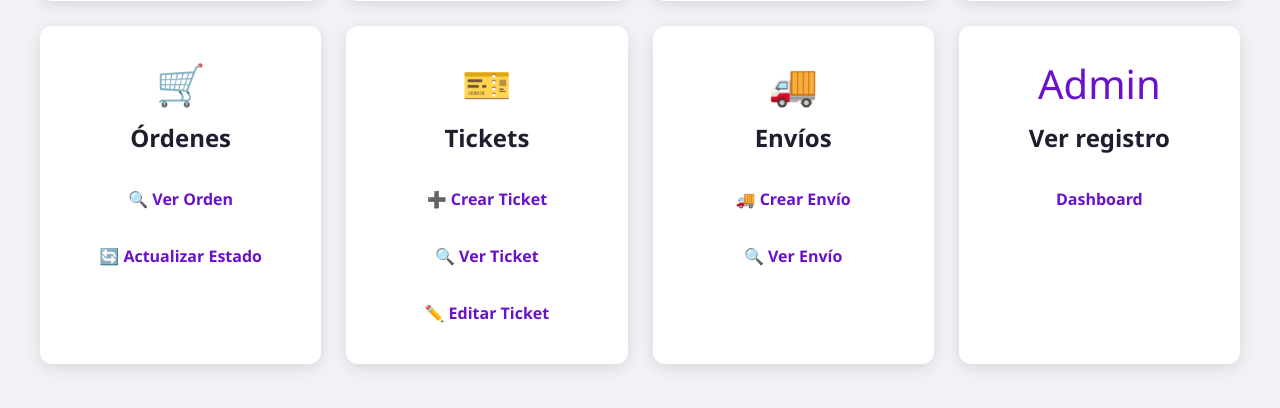
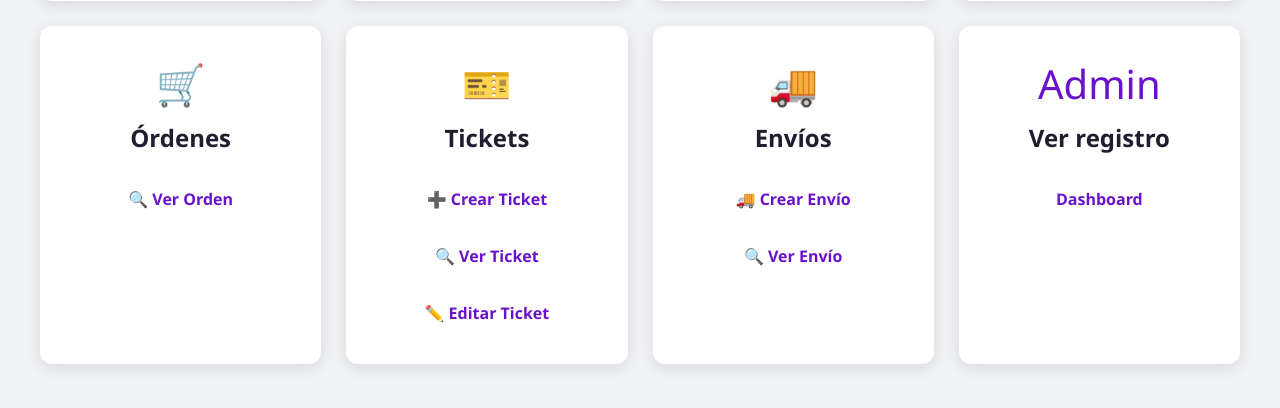
Before and after one commit to VmSoftwareSolution/Refactor_PHP_Backend, a PHP site: page /products/app/views/layouts/admin.php in a window 1280 px wide. Shown: the part 392-800 px from the top of the page. Run offline with PHP 8.4, Linux system fonts and the light colour scheme.

Commit message:
fix(admin): solucion bug url

```diff
--- a/app/views/layouts/admin.php
+++ b/app/views/layouts/admin.php
@@ -130,8 +130,7 @@
         <div class="card-icon">🛒</div>
         <h3>Órdenes</h3>
         <div class="card-content">
-            <a href="/orders/show">🔍 Ver Orden</a>
-            <a href="/orders/updateStatus">🔄 Actualizar Estado</a>
+            <a href="/orders/list">🔍 Ver Orden</a>
         </div>
     </div>
 
```
